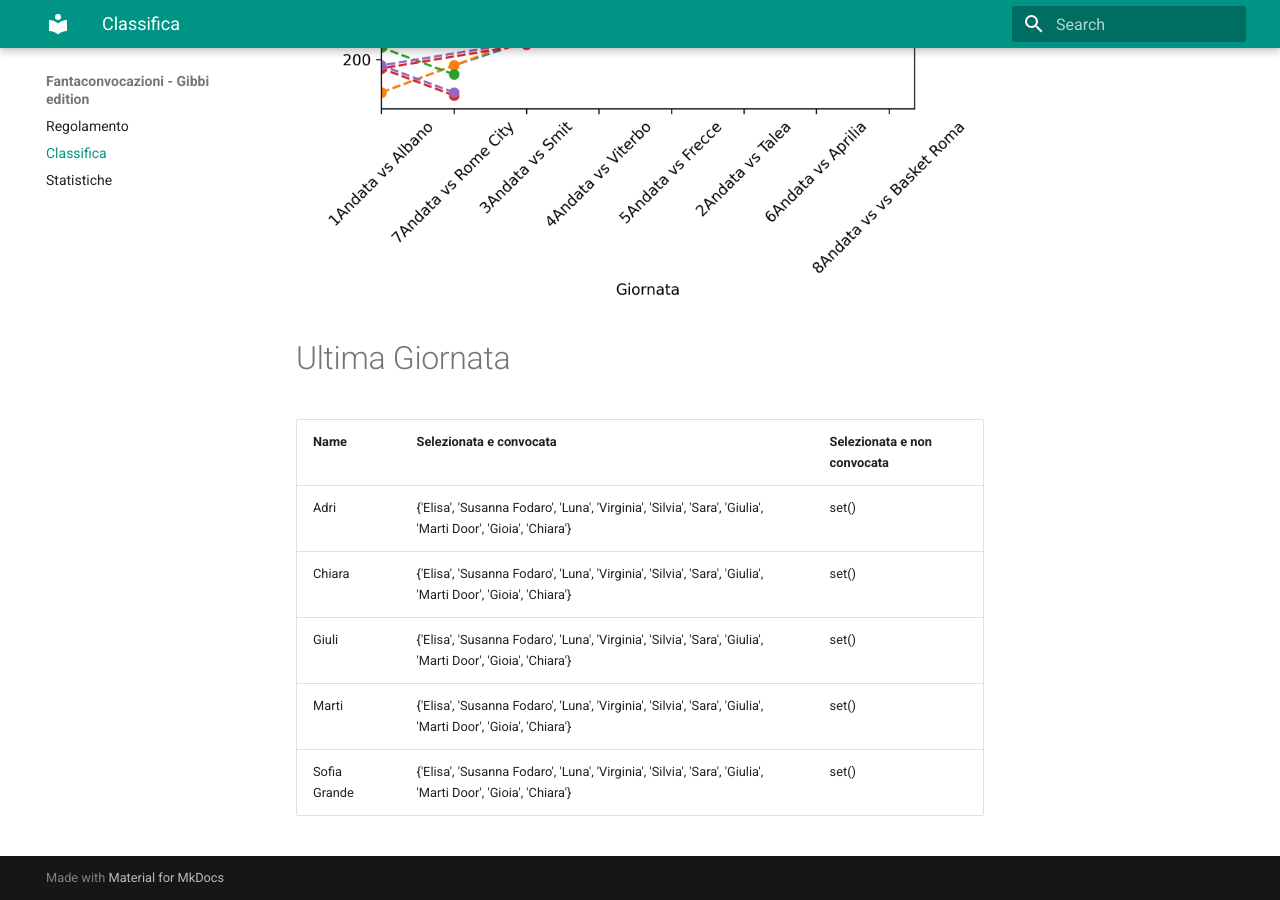
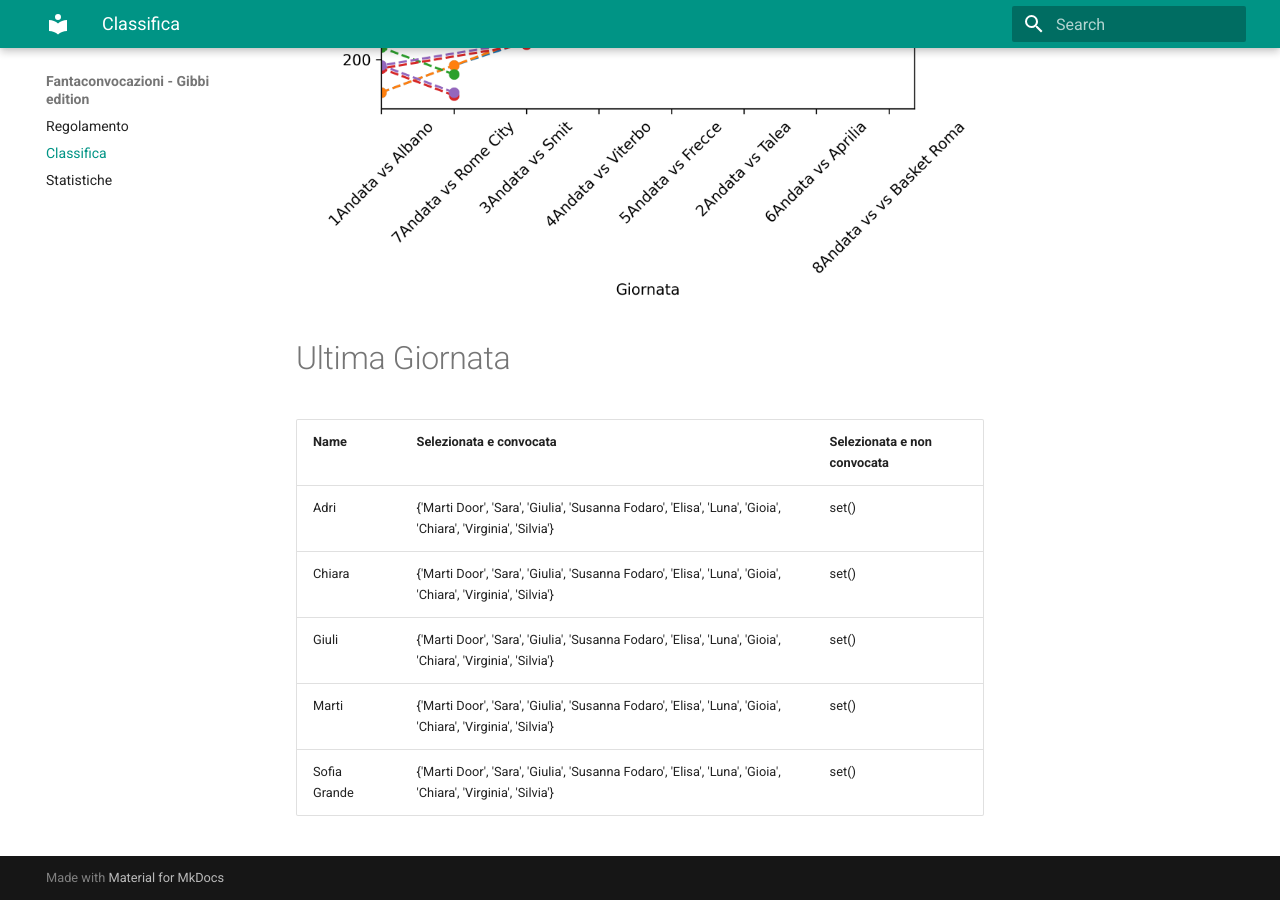
Before and after one commit to martinig94/fantagibbi, an MkDocs documentation site: the page built from docs/Classifica.md, in a window 1280 px wide and 900 px high, scrolled down 810 px. Built offline with MkDocs 1.6.1 and Material for MkDocs 9.7.7, drawn with Linux system fonts in a browser that asks for light colours.

Commit message:
Auto-update from main.py

```diff
--- a/docs/Classifica.md
+++ b/docs/Classifica.md
@@ -18,9 +18,9 @@
 <!-- START_TABLE CORRECT -->
 | Name         | Selezionata e convocata                                                                                      | Selezionata e non convocata   |
 |:-------------|:-------------------------------------------------------------------------------------------------------------|:------------------------------|
-| Adri         | {'Elisa', 'Susanna Fodaro', 'Luna', 'Virginia', 'Silvia', 'Sara', 'Giulia', 'Marti Door', 'Gioia', 'Chiara'} | set()                         |
-| Chiara       | {'Elisa', 'Susanna Fodaro', 'Luna', 'Virginia', 'Silvia', 'Sara', 'Giulia', 'Marti Door', 'Gioia', 'Chiara'} | set()                         |
-| Giuli        | {'Elisa', 'Susanna Fodaro', 'Luna', 'Virginia', 'Silvia', 'Sara', 'Giulia', 'Marti Door', 'Gioia', 'Chiara'} | set()                         |
-| Marti        | {'Elisa', 'Susanna Fodaro', 'Luna', 'Virginia', 'Silvia', 'Sara', 'Giulia', 'Marti Door', 'Gioia', 'Chiara'} | set()                         |
-| Sofia Grande | {'Elisa', 'Susanna Fodaro', 'Luna', 'Virginia', 'Silvia', 'Sara', 'Giulia', 'Marti Door', 'Gioia', 'Chiara'} | set()                         |
+| Adri         | {'Marti Door', 'Sara', 'Giulia', 'Susanna Fodaro', 'Elisa', 'Luna', 'Gioia', 'Chiara', 'Virginia', 'Silvia'} | set()                         |
+| Chiara       | {'Marti Door', 'Sara', 'Giulia', 'Susanna Fodaro', 'Elisa', 'Luna', 'Gioia', 'Chiara', 'Virginia', 'Silvia'} | set()                         |
+| Giuli        | {'Marti Door', 'Sara', 'Giulia', 'Susanna Fodaro', 'Elisa', 'Luna', 'Gioia', 'Chiara', 'Virginia', 'Silvia'} | set()                         |
+| Marti        | {'Marti Door', 'Sara', 'Giulia', 'Susanna Fodaro', 'Elisa', 'Luna', 'Gioia', 'Chiara', 'Virginia', 'Silvia'} | set()                         |
+| Sofia Grande | {'Marti Door', 'Sara', 'Giulia', 'Susanna Fodaro', 'Elisa', 'Luna', 'Gioia', 'Chiara', 'Virginia', 'Silvia'} | set()                         |
 <!-- END_TABLE CORRECT -->
```
